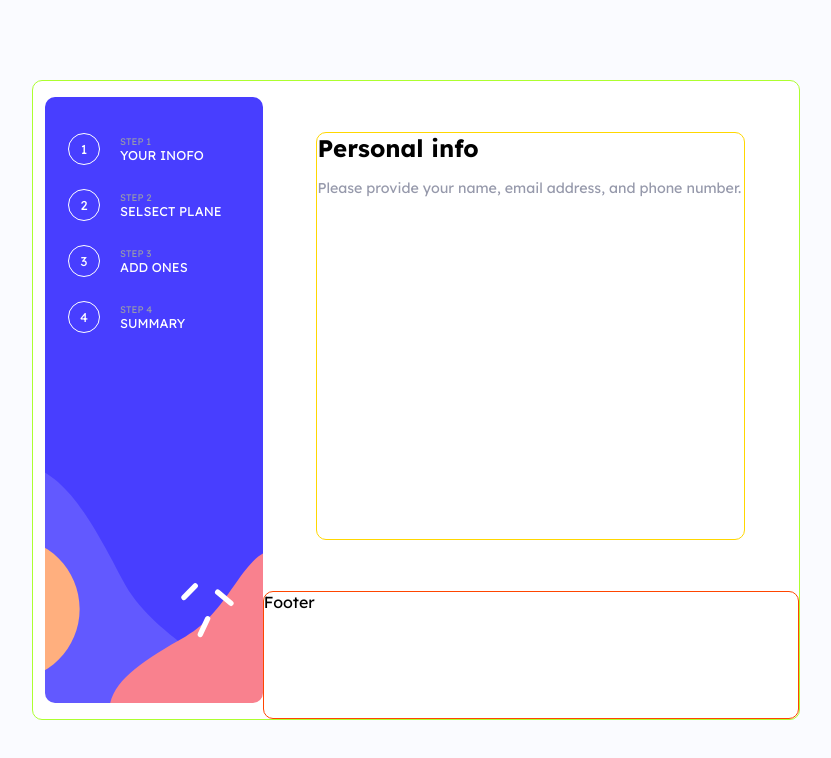
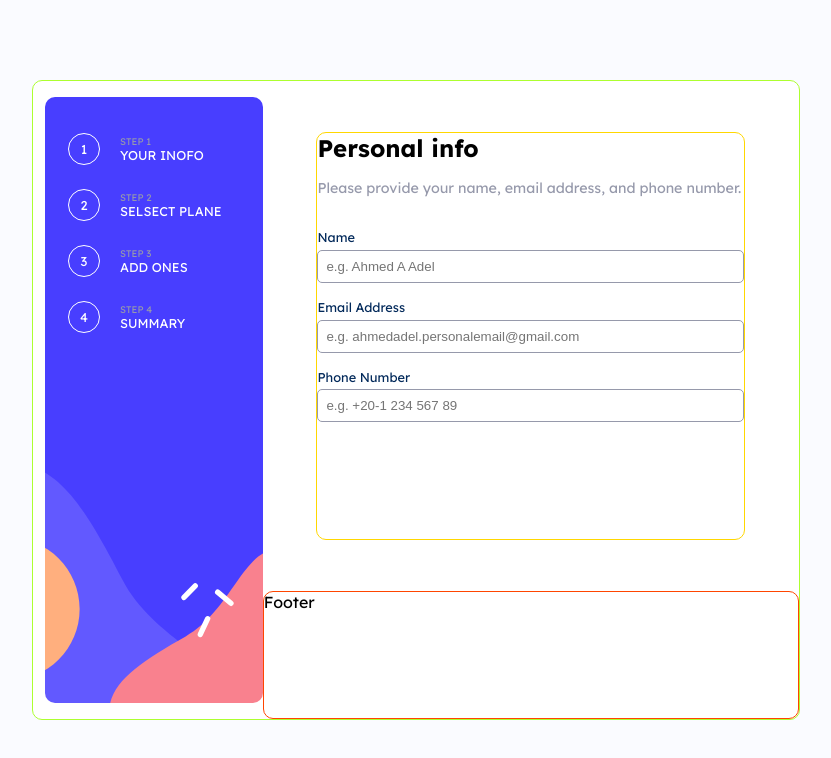
Before and after one commit to Ahmed-A-Adel/multi-step-form, a React (Create React App) app: page / in a window 1280 px wide. Shown: the top 758 px of the page, without its empty margins (224-1055 px from the left). Built offline with nearby package versions, Linux system fonts and the light colour scheme.

Commit message:
added useInput.jsx with form inputs to step-1

```diff
--- a/src/components/step-1/Step1.jsx
+++ b/src/components/step-1/Step1.jsx
@@ -1,4 +1,6 @@
 import React from "react";
+import { useState } from "react";
+import useInput from "../../hooks/useInput";
 import "./Step1.scss";
 function Step1() {
   const stepInfo = {
@@ -24,11 +26,42 @@ function Step1() {
         " Thanks for confirming your subscription! We hope you have funusing our platform. If you ever need support, please feel free to email us at support@loremgaming.com.",
     },
   };
+  const [inputValue, handleInput] = useInput("");
+  const [emailValue, handleEmail] = useInput("");
+  const [phoneValue, handlePhone] = useInput("");
 
   return (
     <div className="step">
       <h2 className="step_heading">{stepInfo[1].heading}</h2>
       <p className="step_text">{stepInfo[1].paragraph}</p>
+      <form>
+        <label htmlFor="name">Name</label>
+        <input
+          id="name"
+          type={"text"}
+          value={inputValue}
+          onChange={handleInput}
+          placeholder="e.g. Ahmed A Adel"
+        />
+
+        <label htmlFor="email">Email Address</label>
+        <input
+          id="email"
+          type={"email"}
+          value={emailValue}
+          onChange={handleEmail}
+          placeholder="e.g. ahmedadel.personalemail@gmail.com"
+        />
+
+        <label htmlFor="phone">Phone Number</label>
+        <input
+          id="phone"
+          type={"text"}
+          value={phoneValue}
+          onChange={handlePhone}
+          placeholder="e.g. +20-1 234 567 89"
+        />
+      </form>
     </div>
   );
 }
--- a/src/components/step-1/Step1.scss
+++ b/src/components/step-1/Step1.scss
@@ -14,8 +14,27 @@
     margin-bottom: 1rem;
   }
   & p {
+    margin-bottom: 2rem;
     font-size: 0.89rem;
     color: $Cool-gray;
+  }
+  & input {
+    width: 100%;
+    padding: 0.5rem;
+    margin-bottom: 1rem;
+    display: block;
+    border-radius: 5px;
+    border: 1px solid $Cool-gray;
+    outline: none;
+  }
+  & input:focus {
+    border: 1px solid $primary-color;
+  }
+  & label {
+    display: block;
+    margin-bottom: 0.3rem;
+    font-size: 0.8rem;
+    color: $secondary-color;
   }
 }
 @media screen and (max-width: 1139px) {
@@ -29,5 +48,17 @@
 
     background-color: $White;
     border-radius: $radius;
+
+    & input {
+      width: 100%;
+      padding: 0.5rem;
+      margin-bottom: 1rem;
+      display: block;
+    }
+    & label {
+      display: block;
+      margin-bottom: 0.3rem;
+      font-size: 0.8rem;
+    }
   }
 }
--- /dev/null
+++ b/src/hooks/useInput.jsx
@@ -0,0 +1,11 @@
+import React from "react";
+import { useState } from "react";
+
+function useInput(initialValue = "") {
+  const [state, setState] = useState(initialValue);
+  const handleChange = (e) => setState(e.target.value);
+
+  return [state, handleChange];
+}
+
+export default useInput;
```
